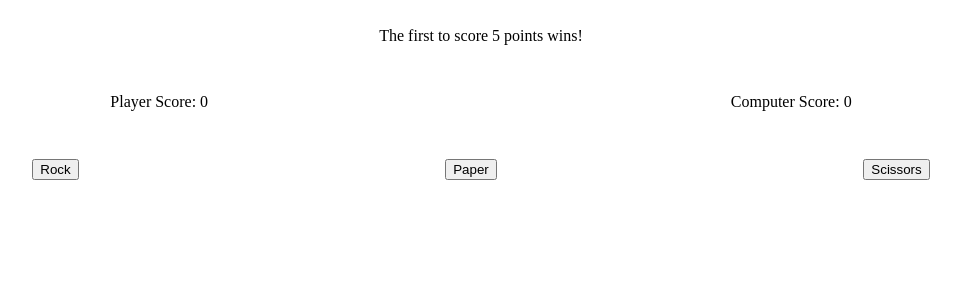
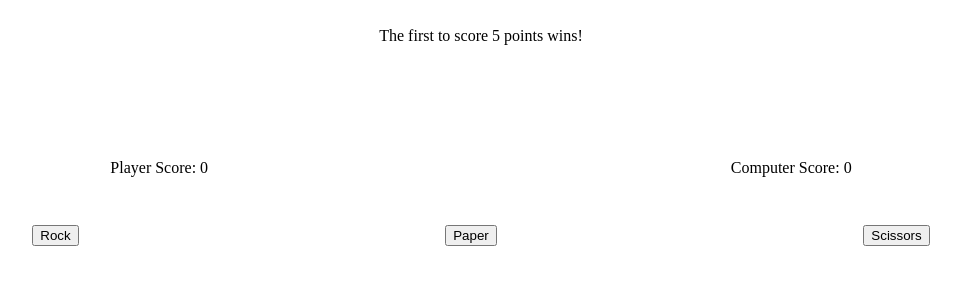
Before and after one commit to ensklc93/Rock-Paper-Scissors, a plain HTML site: page index.html in a window 1280 px wide. Shown: the part 116-400 px from the top of the page, without its empty margins (159-1120 px from the left). Drawn offline with Linux system fonts and the light colour scheme.

Commit message:
Added div and main structure Adding html elements Adding minimum style

```diff
--- a/index.html
+++ b/index.html
@@ -8,7 +8,7 @@
 <body>
     <h1>Rock-Paper-Scissors <br>Best of 5</h1>
     <div id="result">The first to score 5 points wins!</div>
-    <div id="resultround"></div>
+    <div id="resultround"><br></div>
 
     <div class="textScore">
         <span id="textPlayerScore">Player Score: 0 </span> <span id="textComputerScore">Computer Score: 0</span>
```
